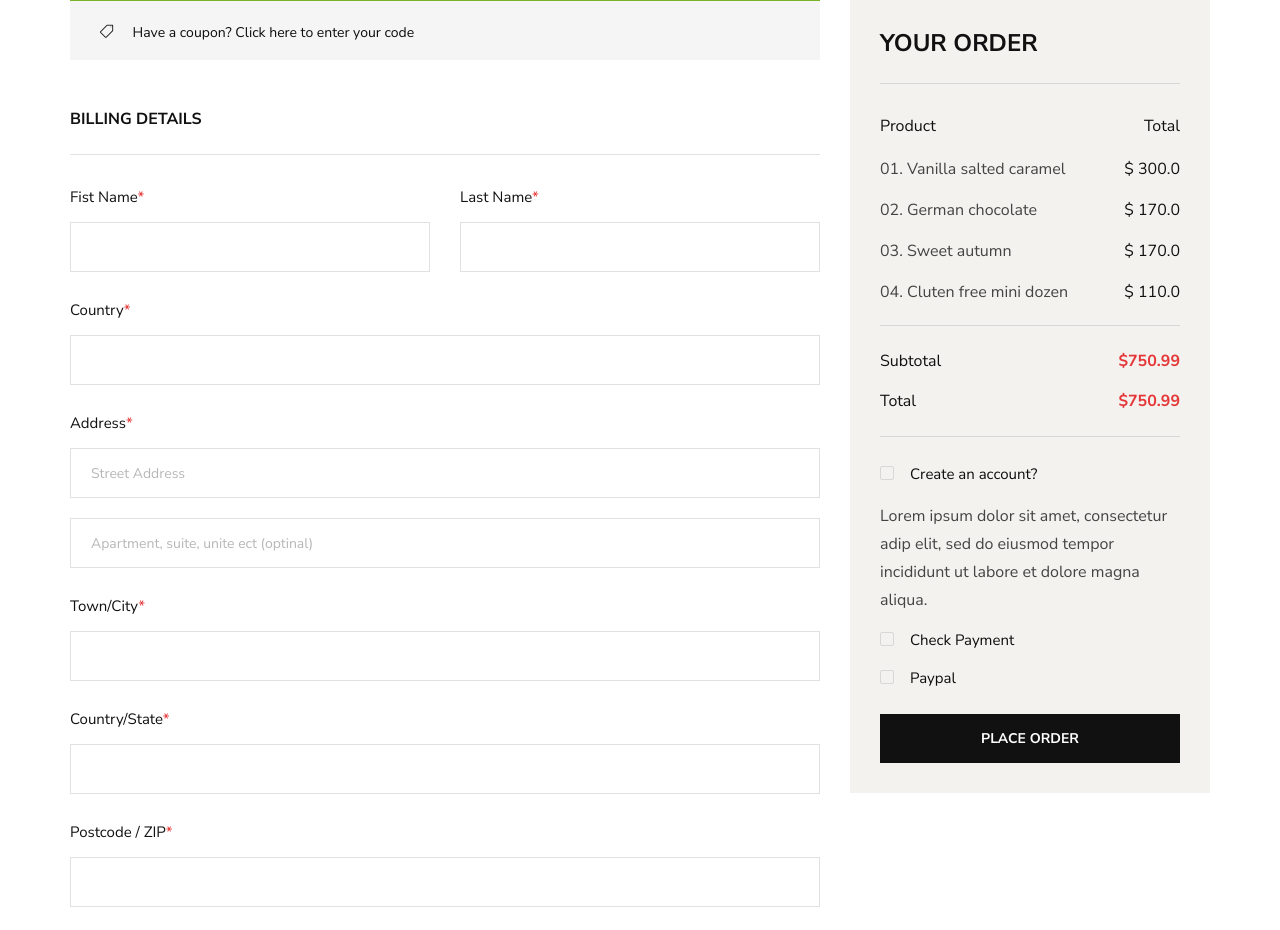
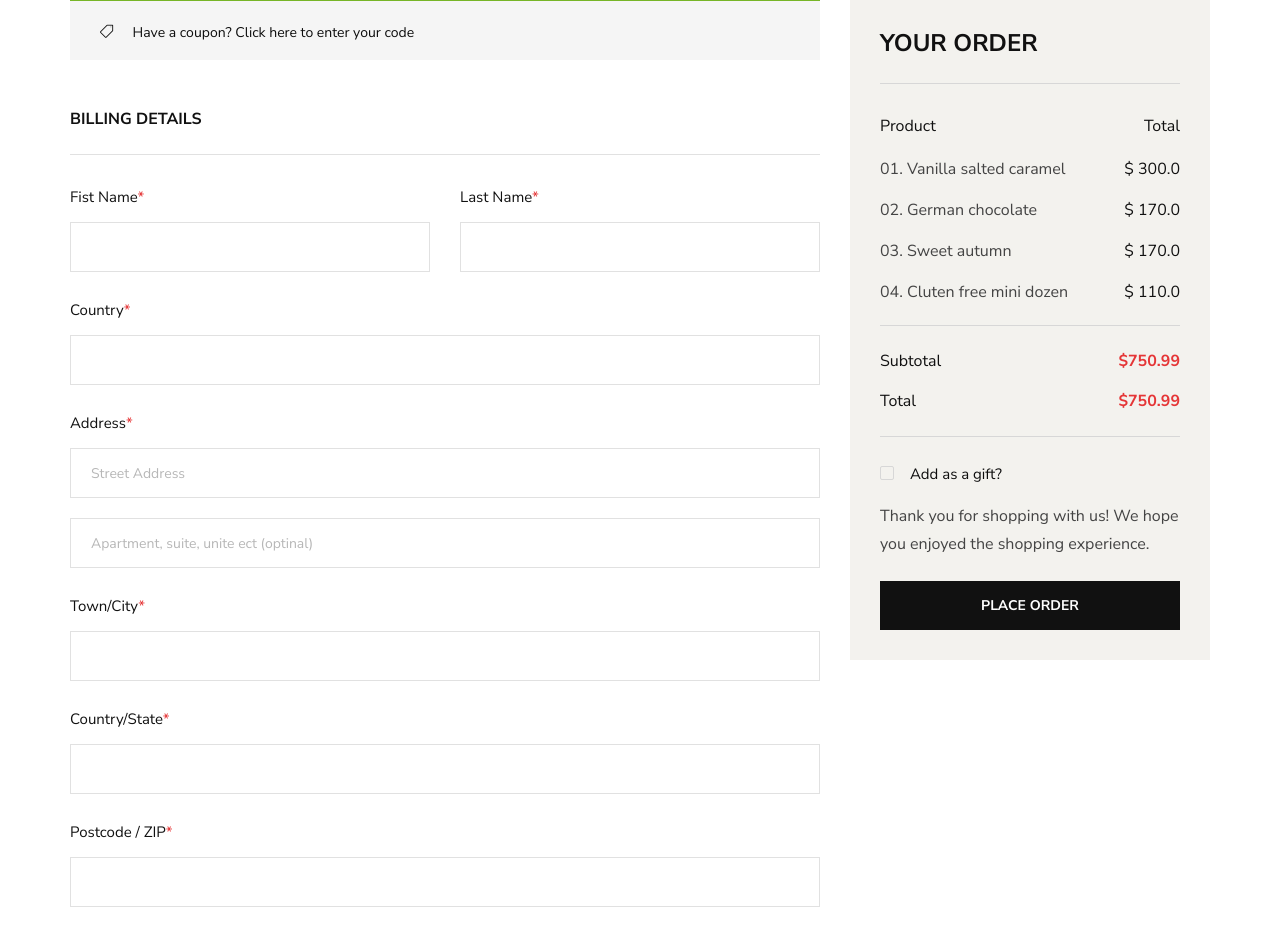
Before and after one commit to khalidsaadat/soen341, a PHP site: page /shop/checkout in a window 1280 px wide. Shown: the part 371-1301 px from the top of the page. Run offline with PHP 8.4, Linux system fonts and the light colour scheme; some libraries are stand-ins or nearby versions.

Commit message:
Added gift option #22

```diff
--- a/app/views/shop/checkout.php
+++ b/app/views/shop/checkout.php
@@ -155,27 +155,12 @@
                                 </ul>
                                 <div class="checkout__input__checkbox">
                                     <label for="acc-or">
-                                        Create an account?
+                                        Add as a gift?
                                         <input type="checkbox" id="acc-or">
                                         <span class="checkmark"></span>
                                     </label>
                                 </div>
-                                <p>Lorem ipsum dolor sit amet, consectetur adip elit, sed do eiusmod tempor incididunt
-                                ut labore et dolore magna aliqua.</p>
-                                <div class="checkout__input__checkbox">
-                                    <label for="payment">
-                                        Check Payment
-                                        <input type="checkbox" id="payment">
-                                        <span class="checkmark"></span>
-                                    </label>
-                                </div>
-                                <div class="checkout__input__checkbox">
-                                    <label for="paypal">
-                                        Paypal
-                                        <input type="checkbox" id="paypal">
-                                        <span class="checkmark"></span>
-                                    </label>
-                                </div>
+                                <p>Thank you for shopping with us! We hope you enjoyed the shopping experience.</p>
                                 <button type="submit" class="site-btn">PLACE ORDER</button>
                             </div>
                         </div>
```
